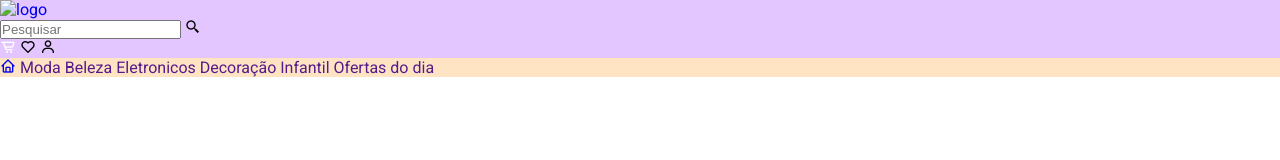
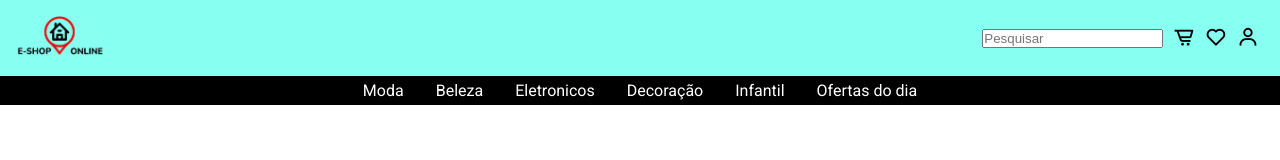
Before and after one commit to NatanaelLeites/ecommerce, a plain HTML site: page index.html in a window 1280 px wide. Drawn offline with nearby package versions, Linux system fonts and the light colour scheme.

Commit message:
navegador/cores

```diff
--- a/estilos.css
+++ b/estilos.css
@@ -13,14 +13,51 @@ body{
     font-family: "Roboto", sans-serif;
 }
 header{
+    nav{
 
-    nav{
-        background-color: #ffbdbd;
     }
     .nav-superior{
-        background-color: #e3c5ff;
+        background-color: #87fff1;
+        display: flex;
+        align-items: center;
+        justify-content: space-between;
+        padding: 1rem 0;
+    }
+    .nav-superior img{
+        height: 2.5rem;
+        padding: 0 1rem;
+    }
+    .nav-superior i{
+        padding: 0 .3rem;
+        font-size: 1.4em;
+        color: #000000;
+    }
+    .nav-superior i:hover{
+        background-color: #000000;
+    }
+    .buscador{
+        display: flex;
+        align-items: center;
+        padding: 0 1rem;
+    }
+    .buscador-input{
+        display: flex;
+        align-items: center;
+        padding: 0 .3rem;
     }
     .nav-inferior{
-        background-color: bisque;
+        background-color: #000000;
+        display: flex;
+        align-items: center;
+        justify-content: center;
+    }
+    .nav-inferior a{
+        color: #ffffff;
+        padding: .3rem 1rem;
+        transition: all .4s;
+    }
+    .nav-inferior a:hover{
+        color: #4d6098;
+        background-color: #ffffff;
     }
 }
--- a/index.html
+++ b/index.html
@@ -12,6 +12,8 @@
         rel="stylesheet">
     <!-- Iconos de boxicons -->
     <link href='https://unpkg.com/boxicons@2.1.4/css/boxicons.min.css' rel='stylesheet'>
+    <!-- Icono -->
+     <link rel="shortcut icon" href="./assets/favicon.png" type="image/x-icon">
     <!-- Estilos Personalizados -->
     <link rel="stylesheet" href="./estilos.css">
     <title>Ecommerce</title>
@@ -21,20 +23,18 @@
     <header>
         <nav>
             <div class="nav-superior">
-                <a href="./index.html"><img src="#" alt="logo"></a>
+                <a href="./index.html"><img src="./assets/logo-transparente-icon.png" alt="logo"></a>
                 <form class="buscador">
-                    <div class="search-input">
+                    <div class="buscador-input">
                         <input type="text" id="search" name="search" placeholder="Pesquisar">
-                        <i class='bx bx-search-alt-2'></i>
                     </div>
-                    <i class='bx bx-cart-alt' style='color:#ffffff'></i>
-                    <i class='bx bx-heart'></i>
-                    <i class='bx bx-user'></i>
+                    <a href=""><i class='bx bx-cart-alt'></i></a>
+                    <a href=""><i class='bx bx-heart'></i></a>
+                    <a href=""><i class='bx bx-user'></i></a>
                 </form>
             </div>
 
             <div class="nav-inferior">
-                <a href="./index.html"><i class='bx bx-home'></i></a>
                 <a href="">Moda</a>
                 <a href="">Beleza</a>
                 <a href="">Eletronicos</a>
```
Also changed, not shown: assets/favicon.png (added), assets/logo-solid.png (added), assets/logo-transparente-icon.png (added), assets/logo-transparente.png (added).
